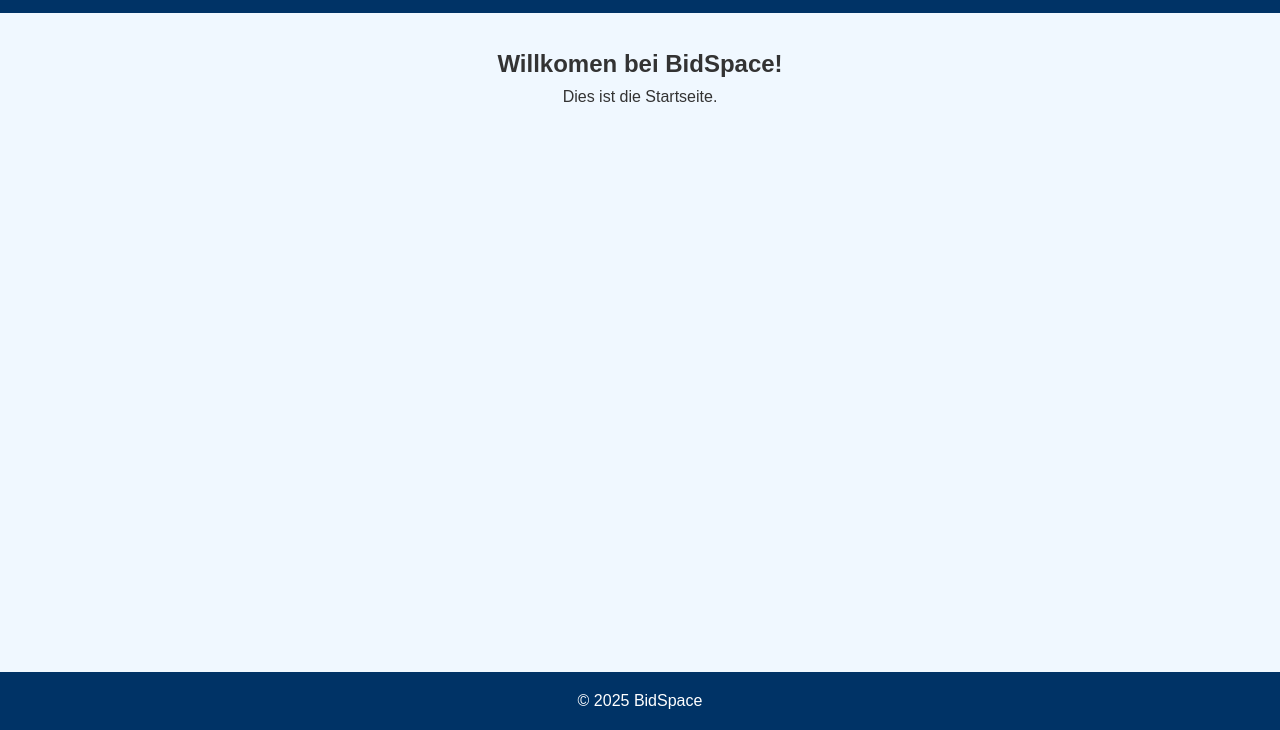
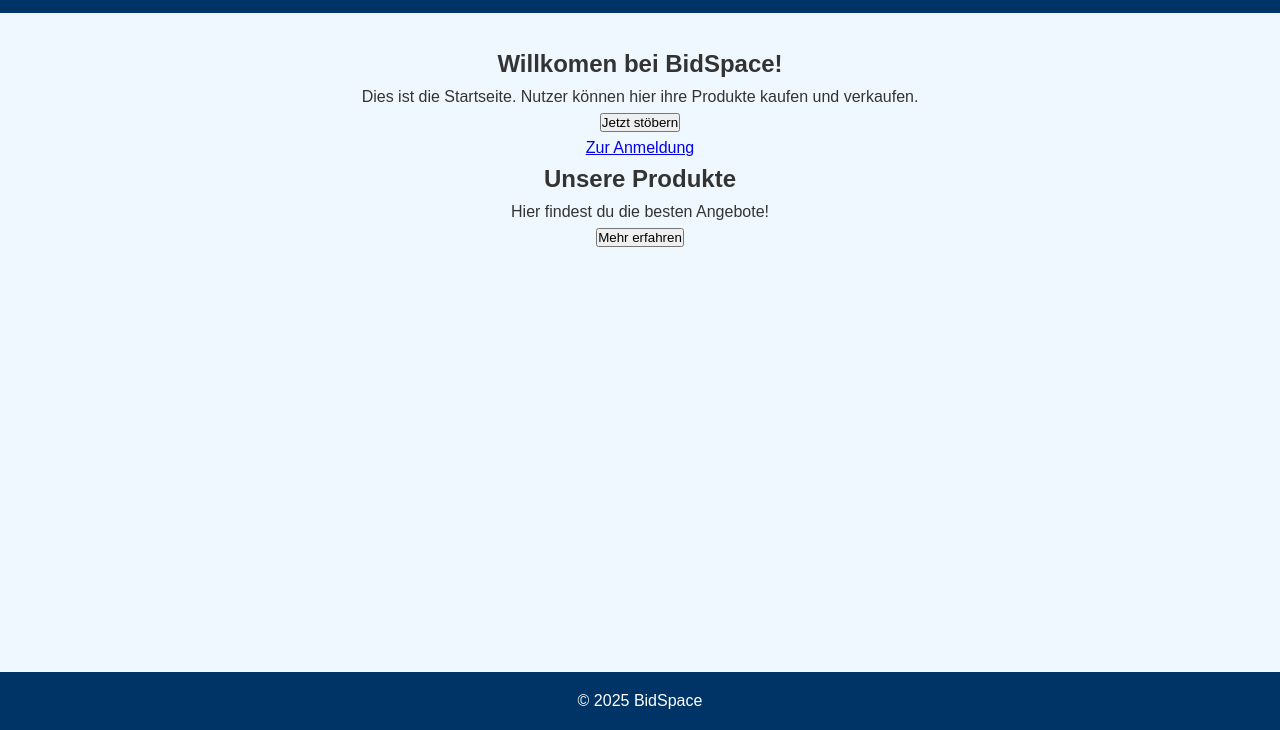
Before and after one commit to trupper61/db-internship-webpage, a plain HTML site: page index.html in a window 1280 px wide. Shown: the part 70-800 px from the top of the page. Drawn offline with Linux system fonts and the light colour scheme.

Commit message:
Added Buttons and Links

```diff
--- a/index.html
+++ b/index.html
@@ -5,6 +5,7 @@
     <meta name="viewport" content="width=device-width, initial-scale=1.0">
     <title>Home</title>
     <link rel="stylesheet" href="css/styles.css">
+    <script src="js/script.js" defer></script>
 </head>
 <body>
     <header>
@@ -13,7 +14,15 @@
     <main>
         <section>
             <h2>Willkomen bei BidSpace!</h2>
-            <p>Dies ist die Startseite.</p>
+            <p>Dies ist die Startseite. Nutzer können hier ihre Produkte kaufen und verkaufen.</p>
+            <button>Jetzt stöbern</button>
+            <br>
+            <a href="#login">Zur Anmeldung</a>
+        </section>
+        <section id="products">
+            <h2>Unsere Produkte</h2>
+            <p>Hier findest du die besten Angebote!</p>
+            <button>Mehr erfahren</button>
         </section>
     </main>
     <footer>
```
